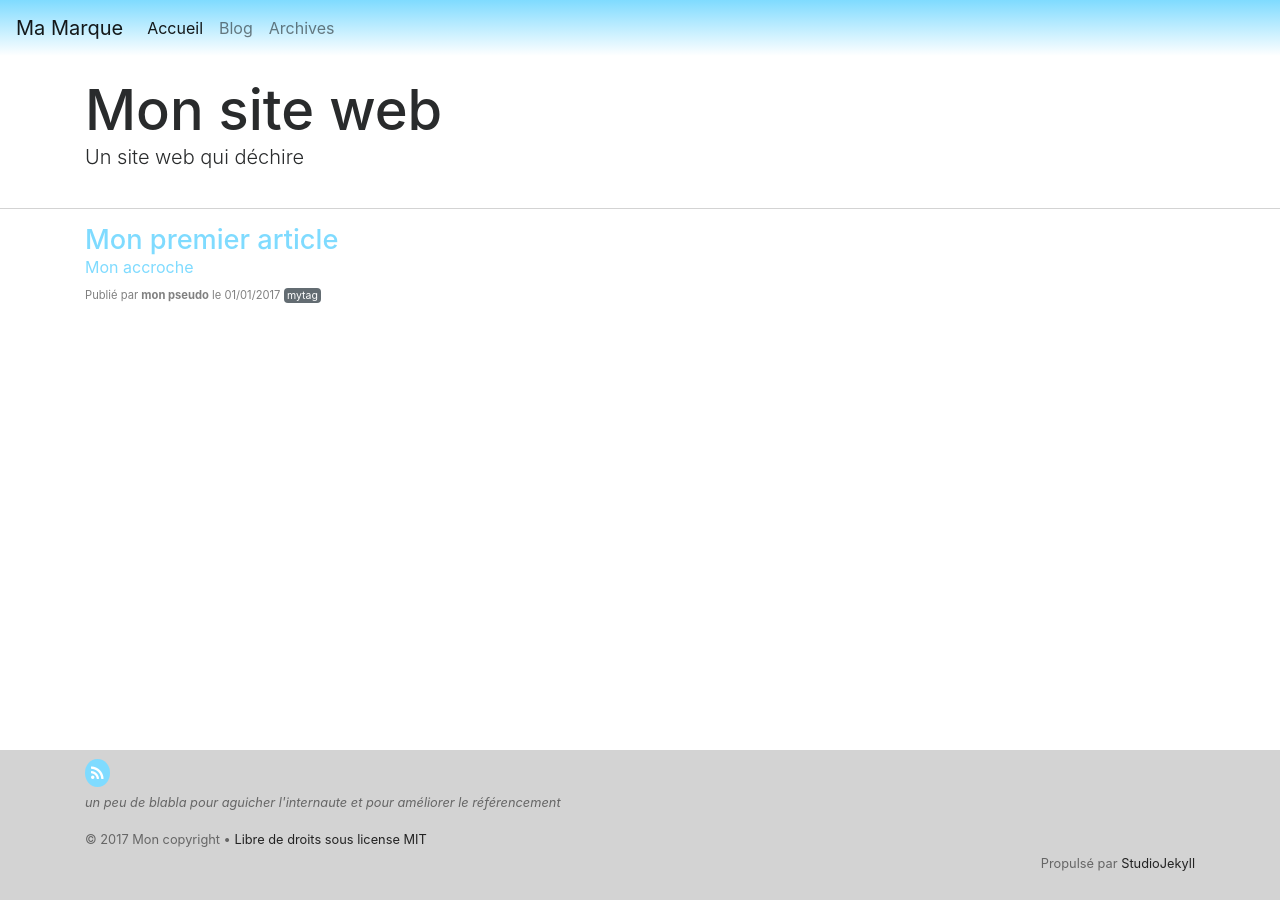
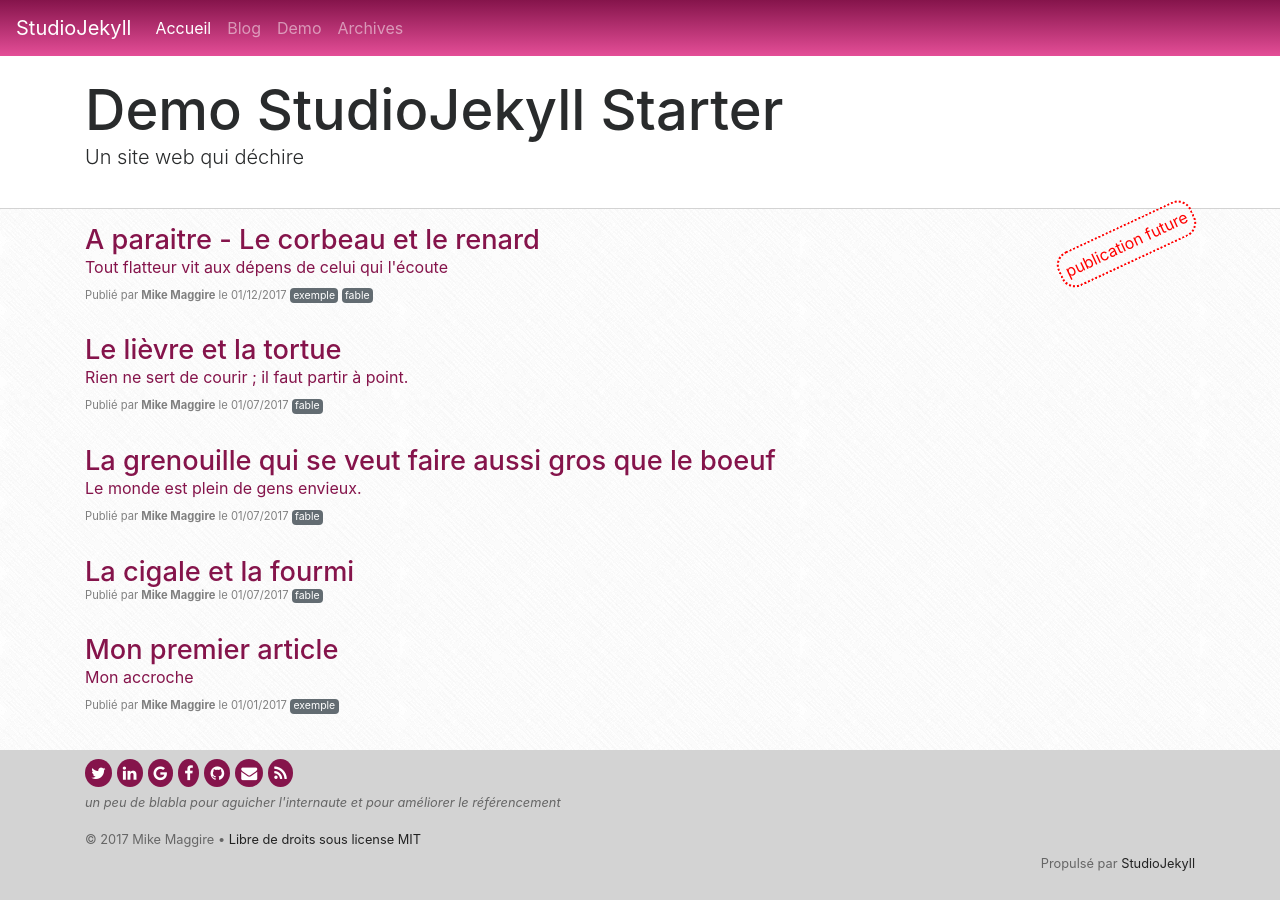
Before and after one commit to mikemaggire/studiojekyll-engine, a Jekyll site: the page built from index.html, in a window 1280 px wide. Built offline with Jekyll 4.4.1, drawn with Linux system fonts in a browser that asks for light colours; nearby versions of some CDN libraries; the list of posts is cut into pages by our own code.

````diff
--- a/_config.yml
+++ b/_config.yml
@@ -11,27 +11,27 @@
 # Sivous regardez dans vos fichiers HTML, vous verrez qu'ils y accedent
 # via {{ site.title }}, {{ site.email }}, et ainsi de suite.
 
-brand: Ma Marque
-title: Mon site web
+brand: StudioJekyll
+title: Demo StudioJekyll Starter
 tagline: Un site web qui déchire
 description: un peu de blabla pour aguicher l'internaute et pour améliorer le référencement
 
 copyright:
-  name: Mon copyright
+  name: Mike Maggire
 #  url: https://votre-domaine.com/auteur-copyright.html
   licence: Libre de droits sous license MIT
 
 author:
-  name: mon pseudo
+  name: Mike Maggire
   url: https://twitter.com/montwitterid
 
 # id utilisés pour faire apparaitre les boutons réseaux sociaux sur le site
-#email: votre-email@example.com
-#twitter_userid: mikemaggire
-#github_userid:  mikemaggire
-#gplus_userid: +mikemaggire
-#facebook_userid: mikemaggire
-#linkedin_userid: mikemaggire
+email: votre-email@example.com
+twitter_userid: mikemaggire
+github_userid:  mikemaggire
+gplus_userid: +mikemaggire
+facebook_userid: mikemaggire
+linkedin_userid: mikemaggire
 
 ############################################################ SHARE THIS
 share_by_twitter: true
@@ -51,9 +51,9 @@ share_by_facebook: true
 # puis ajoutez l'image dans le repertoire 'assets/img'
 
 graphicaltheme:
-#  primarycolor: $color-yellow
+  primarycolor: $color-maroon
 #  secondarycolor: $color-yellow
-#  backgroundtexture: crossword.png
+  backgroundtexture: crossword.png
 
 ############################################################ URL SITE
 # A noter que l'URL de votre site publié doit être configurer dans le fichier
@@ -74,8 +74,8 @@ graphicaltheme:
 # en face de la variable 'shortname' ci-après.
 # Plus d'explications : http://wiki.maggire.net/blogging-studio-jekyll/2017/06/25/comment-activer-commentaires.html
 # Pour désactiver DISQUS, mettez les deux lignes suivantes en commentaire
-# disqus:
-#   shortname: blogging-studio-jekyll
+disqus:
+   shortname: studio-jekyll-starter
 
 ############################################################ ANALYTICS
 # Pour activer Google Analytics sur vos pages
@@ -90,7 +90,7 @@ graphicaltheme:
 showbloginnavbar: /index.html
 
 # nombre maximum d'articles sur la page de blog
-paginate: 7
+paginate: 5
 
 ############################################################
 # Les variables suivantes ne sont pas à modifier
--- a/_layouts/default.html
+++ b/_layouts/default.html
@@ -7,7 +7,7 @@
 
     <div class="noprint">
     <!-- navbar : use navbar-inverse or navbar-light-->
-    <nav class="navbar navbar-toggleable-sm navbar-light fixed-top">
+    <nav class="navbar navbar-toggleable-sm navbar-inverse fixed-top">
 
       <!-- toggle button -->
       <button class="navbar-toggler navbar-toggler-right collapsed" type="button" data-toggle="collapse" data-target="#mynavbar" aria-controls="mynavbar" aria-expanded="false" aria-label="Toggle navigation">
--- a/_layouts/post.html
+++ b/_layouts/post.html
@@ -6,7 +6,7 @@ layout: default
 
     <!-- master head image and color-->
     {% if page.masthead-img %}
-    <div class="masthead-img" style="background-image: url('{{ site.basurl }}/assets/img/{{ page.masthead-img }}');">
+    <div class="masthead-img" style="background-image: url('{{ site.basurl }}/assets/img/{{ page.masthead-img }}'); color:white;">
         <header class="masthead">
     {% else %}
         <header class="masthead" style="background-color: {{ page.masthead-color | default: 'white' }}">
--- /dev/null
+++ b/_pages/demo.md
@@ -0,0 +1,154 @@
+---
+layout: page
+title: Demo Contenu
+subtitle: Demonstration du contenu des pages et des articles
+navbar: Demo
+tags: StudioJekyll-StarterKit Bootstrap4 exemple
+comments: true
+---
+
+Le thème **starter** a été développé avec [**Bootstrap 4**](https://v4-alpha.getbootstrap.com/). Vous trouverez dans cette page les principaux exemples des possibilités de contenu des pages et des articles, combinant à la fois une syntaxe `markdown`, une syntaxe `HTML` et l'utilisation de composants Bootstrap 4.
+
+Pour une vue exhaustive des possibilités, je vous invite à parcourir la [**documentation de Boostrap 4**](https://v4-alpha.getbootstrap.com/components/alerts/).
+
+
+
+---
+
+<h2 class="display-1 pb-5">Typographie</h2>
+
+
+# Titres
+
+## titre 2
+
+### titre 3
+
+#### titre 4
+
+##### titre 5
+
+###### titre 6
+
+---
+
+## Lignes
+
+Vous pouvez utiliser le tag `<mark>` pour mettre en <mark>surbrillance</mark> un texte.
+
+<del>Cette ligne de texte est à considérer comme supprimée.</del>
+
+<u>Celle-ci est soulignée</u>
+
+<small>Cette ligne est écrite en petits caractères</small>
+
+**Cette ligne utilise des caractères gras.**
+
+_Cette ligne est écrite en italique._
+
+---
+
+## Citations
+
+###### Citation simple
+
+> Les opportunités sont comme les autobus, il y en a toujours un autre qui arrive. **Richard Branson**.
+
+###### Un peu plus sophistiqué, mais quand même très facile à faire
+
+<blockquote class="blockquote">
+  <span class="fa fa-quote-left"></span> ne le gâchez pas en menant une existence qui n’est pas la vôtre. Ne soyez pas prisonnier des dogmes qui obligent à vivre en obéissant à la pensée d’autrui. Ne laissez pas le brouhaha extérieur étouffer votre voix intérieure. Ayez le courage de suivre votre cœur et votre intuition. L’un et l’autre savent ce que vous voulez réellement devenir. Le reste est secondaire.
+  <span class="blockquote-footer">**Steve Jobs** - 2005</span>
+</blockquote>
+
+---
+
+## Listes
+
+* liste
+* liste
+* liste
+  * sous-liste
+  * sous-liste
+* liste
+
+1. liste numérotée
+1. liste numérotée
+1. liste numérotée
+
+---
+
+<h2 class="display-1 pb-5">Code</h2>
+
+Par example `<section>` peut être integré au sein même d'une ligne.
+
+Ou alors il est encore possible d'écrire un block de code
+
+```html
+/* my code block */
+<div class="myclass">
+  this is ok  ok   ok
+</div>
+```
+
+A noter que nous utilisons la syntaxe markdown beaucoup plus pratique que Bootstrap dans ce cas là.
+
+Vous pouvez aussi utiliser le raccourci clavier <kbd>CTRL + P</kbd> pour avoir accès aux commandes de visual studio code.
+
+Enfin voici un exemple de résultat de sortie
+
+<div class="samp">
+```
+file1.txt   16.8 kb
+file2.txt    5.0 kb *
+...
+file3.txt 1024.0 kb
+-------
+```
+</div>
+
+---
+
+<h2 class="display-1 pb-5">Images</h2>
+
+###### Standard
+
+![sailing](http://wiki.maggire.net/assets/img/sjsailing.jpg)
+
+###### Avec ombre
+
+<img class="img-shadow" alt="" src="http://wiki.maggire.net/assets/img/sjsailing.jpg">
+
+###### En lettrine en debut de paragraphe
+
+<img class="rounded float-left pt-2 mr-3" width="200px" alt="" src="http://wiki.maggire.net/assets/img/sjsailing.jpg">
+
+Lorem ipsum dolor sit amet, consectetur adipiscing elit, sed do eiusmod tempor incididunt ut labore et dolore magna aliqua. Ut enim ad minim veniam, quis nostrud exercitation ullamco laboris nisi ut aliquip ex ea commodo consequat. Duis aute irure dolor in reprehenderit in voluptate velit esse cillum dolore eu fugiat nulla pariatur. Excepteur sint occaecat cupidatat non proident, sunt in culpa qui officia deserunt mollit anim id est labor
+
+---
+
+<h2 class="display-1 pb-5">Tables</h2>
+
+###### Tableau markdown par defaut
+
+|**colonne1**|**colonne2**|**colonne3**|**colonne4**|
+|1A|2A|3A|4A|
+|1B|2B|3B|4B|
+
+
+<h2 class="display-1 pb-5">Alertes</h2>
+
+###### Messages et alertes standards Bootstrap4
+
+<p class="alert alert-success" role="alert">
+  :+1: **Super** You successfully read this important alert message.
+</p>
+<p class="alert alert-info" role="alert">
+  **Information** Message d'information !
+</p>
+<p class="alert alert-warning" role="alert">
+  :warning: **Attention** Message d'avertissement à lire.
+</p>
+<p class="alert alert-danger" role="alert">
+  :exclamation: **Alerte** Information très importante.
+</p>
--- a/_posts/2017-01-01-1er-article.md
+++ b/_posts/2017-01-01-1er-article.md
@@ -2,7 +2,7 @@
 layout: post
 title: Mon premier article
 subtitle: Mon accroche
-tags: mytag
+tags: exemple
 ---
 
 ## C'est parti
--- /dev/null
+++ b/_posts/2017-07-01-la-cigale-et-la-fourmi.md
@@ -0,0 +1,18 @@
+---
+layout: post
+title: La cigale et la fourmi
+tags: fable
+masthead-img: fondfloral.jpg
+---
+
+> La Cigale, ayant chanté tout l'été, se trouva fort dépourvue quand la bise fut venue.
+Pas un seul petit morceau de mouche ou de vermisseau.
+Elle alla crier famine chez la Fourmi sa voisine, la priant de lui prêter quelque grain pour subsister jusqu'à la saison nouvelle.
+Je vous paierai, lui dit-elle, avant l'août, foi d'animal, intérêt et principal.
+La Fourmi n'est pas prêteuse ; c'est là son moindre défaut.
+Que faisiez-vous au temps chaud ? Dit-elle à cette emprunteuse.
+Nuit et jour à tout venant je chantais, ne vous déplaise.
+Vous chantiez ? j'en suis fort aise :
+Et bien ! dansez maintenant.
+
+Fable de **Jean de la Fontaine**
--- /dev/null
+++ b/_posts/2017-07-01-la-grenouille-qui-se-veut-faire-aussi-gros-que-le-boeuf.md
@@ -0,0 +1,21 @@
+---
+layout: post
+title: La grenouille qui se veut faire aussi gros que le boeuf
+subtitle: Le monde est plein de gens envieux.
+tags: fable
+masthead-img: fondfloral.jpg
+---
+
+> Une Grenouille vit un Bœuf qui lui sembla de belle taille.
+Elle qui n'était pas grosse en tout comme un œuf, envieuse s'étend, et s'enfle, et se travaille pour égaler l'animal en grosseur, disant :
+Regardez bien, ma sœur ; Est-ce assez ?
+Dites-moi ; n'y suis-je point encore ?
+Nenni.
+M'y voici donc ?
+Point du tout.
+M'y voilà ?
+Vous n'en approchez point.
+La chétive Pécore s'enfla si bien qu'elle creva.
+Le monde est plein de gens qui ne sont pas plus sages : tout bourgeois veut bâtir comme les grands seigneurs, tout petit prince a des ambassadeurs, tout marquis veut avoir des pages.
+
+Fable de **Jean de la Fontaine**
--- /dev/null
+++ b/_posts/2017-07-01-le-lievre-et-la-tortue.md
@@ -0,0 +1,26 @@
+---
+layout: post
+title: Le lièvre et la tortue
+subtitle: Rien ne sert de courir ; il faut partir à point.
+tags: fable
+masthead-img: fondfloral.jpg
+---
+
+> Rien ne sert de courir ; il faut partir à point.
+Le Lièvre et la Tortue en sont un témoignage.
+Gageons, dit celle-ci, que vous n'atteindrez point si tôt que moi ce but.
+Si tôt ? Êtes-vous sage ? Repartit l'Animal léger.
+Ma Commère, il vous faut purger avec quatre grains d'ellébore.
+Sage ou non, je parie encore.
+Ainsi fut fait : et de tous deux on mit près du but les enjeux.
+Savoir quoi, ce n'est pas l'affaire ; ni de quel juge l'on convint.
+Notre Lièvre n'avait que quatre pas à faire ; j'entends de ceux qu'il fait lorsque prêt d'être atteint il s'éloigne des Chiens, les renvoie aux calendes, et leur fait arpenter les landes.
+Ayant, dis-je, du temps de reste pour brouter, pour dormir, et pour écouter d'où vient le vent, il laisse la Tortue aller son train de Sénateur.
+Elle part, elle s'évertue ; elle se hâte avec lenteur.
+Lui cependant méprise une telle victoire ; tient la gageure à peu de gloire ; croit qu'il y va de son honneur de partir tard.
+Il broute, il se repose, il s'amuse à toute autre chose qu'à la gageure.
+À la fin, quand il vit que l'autre touchait presque au bout de la carrière, il partit comme un trait ; mais les élans qu'il fit furent vains : la Tortue arriva la première.
+Eh bien, lui cria-t-elle, avais-je pas raison ?
+De quoi vous sert votre vitesse ? Moi l'emporter ! et que serait-ce si vous portiez une maison ?
+
+Fable de **Jean de la Fontaine** Livre VI, 10
--- /dev/null
+++ b/_posts/2017-12-01-a-paraitre.md
@@ -0,0 +1,26 @@
+---
+layout: post
+title: A paraitre - Le corbeau et le renard
+subtitle: Tout flatteur vit aux dépens de celui qui l'écoute
+tags: exemple fable
+masthead-img: fondfloral.jpg
+---
+
+<p class="message" role="alert">
+  **A noter :** les articles dont la date est postérieure à la date du jour ne sont pas publiés, ni dans l'environnement de test ni dans l'environnement de production. Ils n'apparaissent qu'en mode développement / rédaction. Le tampon 'publication future' est là pour vous le rappeler !
+</p>
+
+## Le corbeau et le renard
+
+<a href="https://fr.wikipedia.org/wiki/Le_Corbeau_et_le_Renard"><img class="img-thumbnail float-right" alt="" src="{{ site.baseurl }}/assets/img/le-corbeau-et-le-renard.jpg" width="150px"></a>
+
+> Maître Corbeau, sur un arbre perché, tenait en son bec un fromage.
+Maître Renard, par l'odeur alléché, lui tint à peu près ce langage :
+Et bonjour, Monsieur du Corbeau, que vous êtes joli ! que vous me semblez beau ! Sans mentir, si votre ramage se rapporte à votre plumage, vous êtes le Phénix des hôtes de ces bois.
+À ces mots le Corbeau ne se sent pas de joie, et pour montrer sa belle voix, il ouvre un large bec, laisse tomber sa proie.
+Le Renard s'en saisit, et dit :
+Mon bon Monsieur, apprenez que tout flatteur vit aux dépens de celui qui l'écoute.
+Cette leçon vaut bien un fromage sans doute.
+Le Corbeau honteux et confus jura, mais un peu tard, qu'on ne l'y prendrait plus.
+
+Fable de **Jean de la Fontaine**
````
Also changed, not shown: _drafts/cest un brouillon.md (added, +12 -0 lines), assets/img/fondfloral.jpg (added), assets/img/le-corbeau-et-le-renard.jpg (added), assets/img/team_hands.jpg (added).
